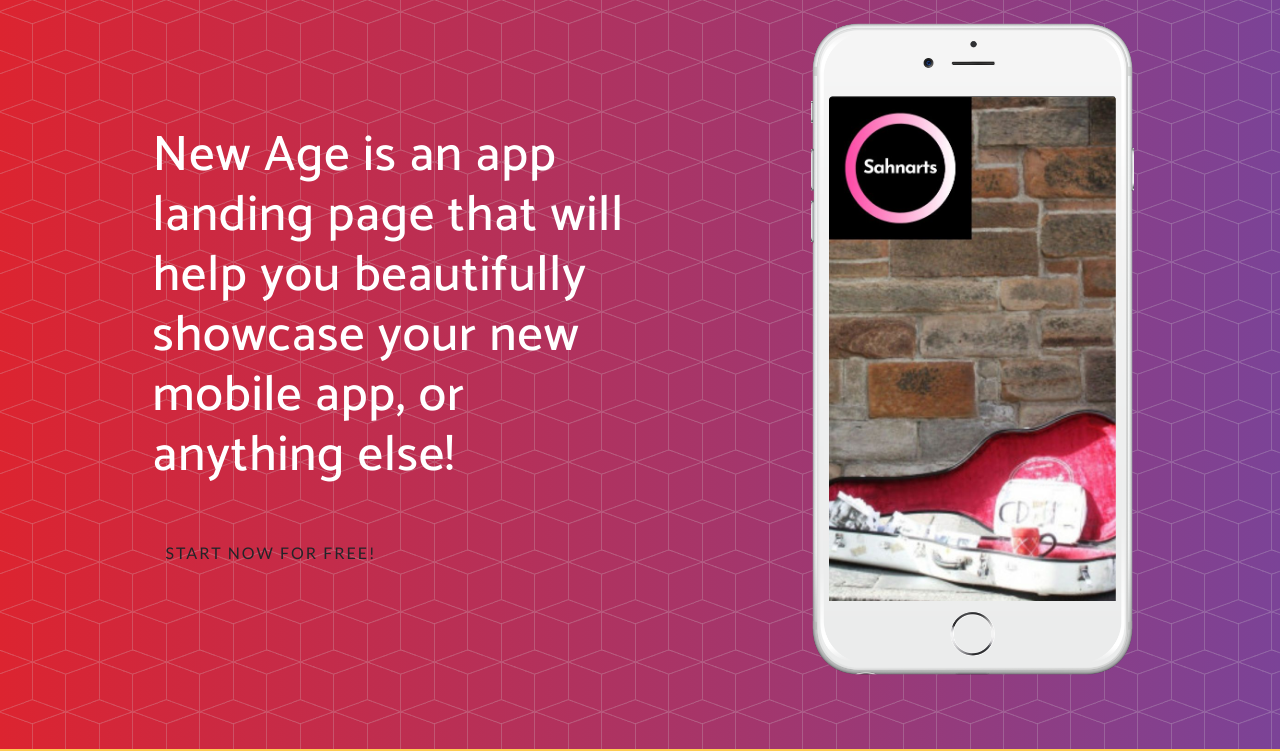
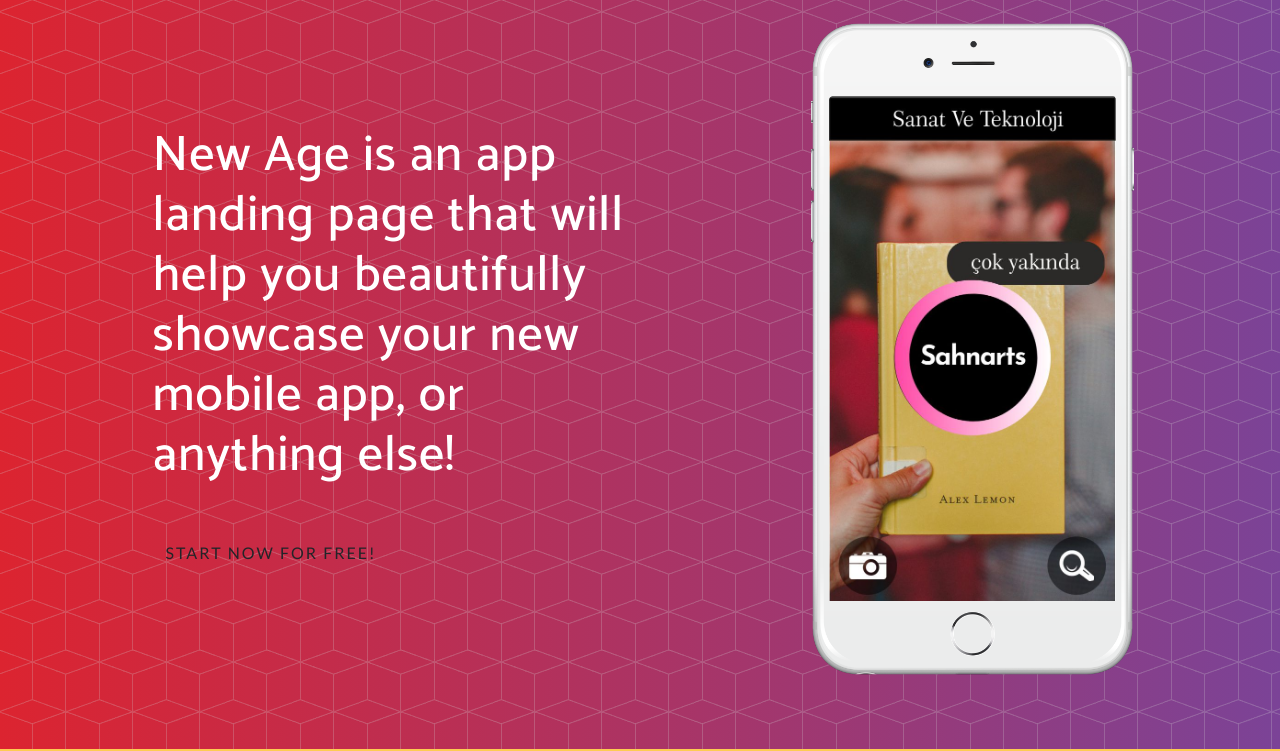
Before and after one commit to prensmiskin/sahnarts, a website with bundled scripts: page index.html in a window 1280 px wide. Shown: the part 51-802 px from the top of the page. Built offline with nearby package versions, Linux system fonts and the light colour scheme; files whose address does not match are found by name; a web font is replaced by a local one.

Commit message:
Update index.html

```diff
--- a/index.html
+++ b/index.html
@@ -69,7 +69,7 @@
               <div class="device">
                 <div class="screen">
                   <!-- Demo image for screen mockup, you can put an image here, some HTML, an animation, video, or anything else! -->
-                  <img src="img/rettt.jpg" class="img-fluid" alt="">
+                  <img src="sahnartsphone.jpg" class="img-fluid" alt="">
                 </div>
                 <div class="button">
                   <!-- You can hook the "home button" to some JavaScript events or just remove it -->
```
